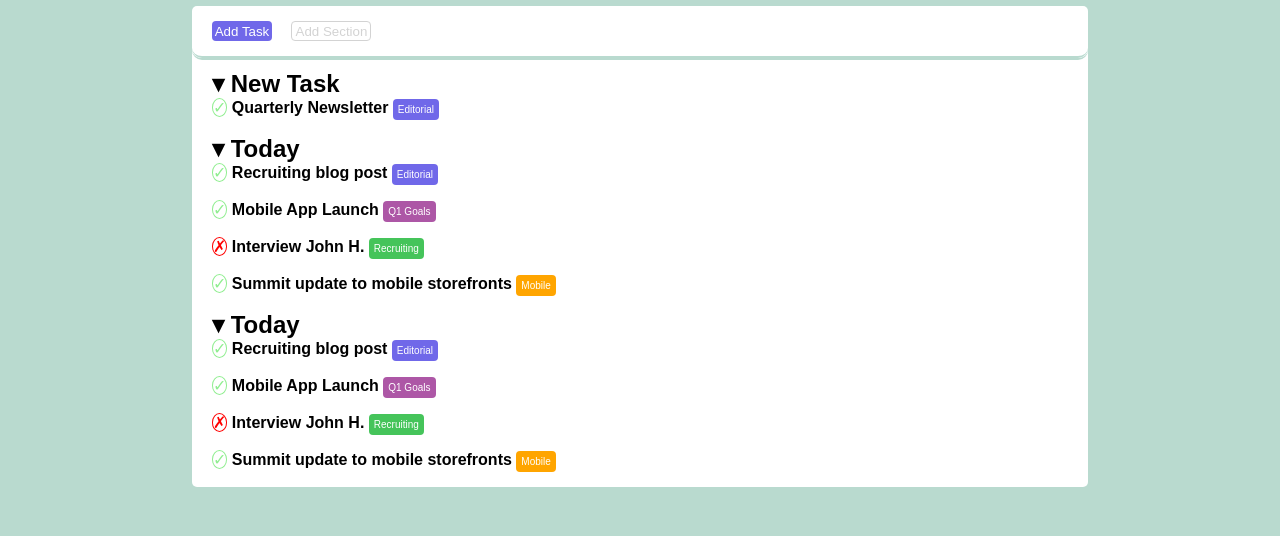
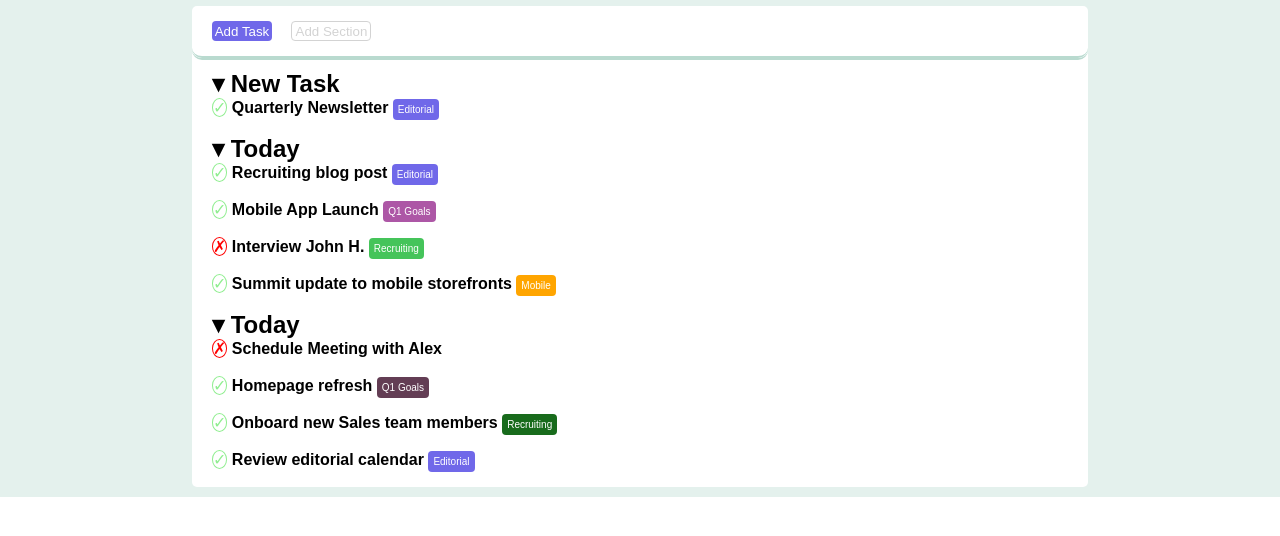
Before and after one commit to dumi994/html-css-toboolist, a plain HTML site: page index.html in a window 1280 px wide. Shown: the part 82-618 px from the top of the page. Drawn offline with Linux system fonts and the light colour scheme.

Commit message:
conclusione

```diff
--- a/index.html
+++ b/index.html
@@ -47,14 +47,14 @@
                     <span class="checked">&check;</span><span><strong> Summit update to mobile storefronts
                         </strong><span class="rettangolino-arancione"> Mobile </span></span> <br><br>
                     <h2> &#x25BE; Today</h2>
-                    <span class="checked">&check;</span><span><strong> Recruiting blog post </strong><span
-                            class="rettangolino-blu"> Editorial </span></span> <br><br>
-                    <span class="checked">&check;</span><span><strong> Mobile App Launch </strong><span
-                            class="rettangolino-viola"> Q1 Goals </span></span> <br><br>
-                    <span class="crossed">&cross;</span><span><strong> Interview John H. </strong><span
-                            class="rettangolino-verde"> Recruiting </span></span> <br><br>
-                    <span class="checked">&check;</span><span><strong> Summit update to mobile storefronts
-                        </strong><span class="rettangolino-arancione"> Mobile </span></span> <br><br>
+                    <span class="crossed">&cross;</span><span><strong> Schedule Meeting with Alex</strong></span>
+                    <br><br>
+                    <span class="checked">&check;</span><span><strong> Homepage refresh </strong><span
+                            class="rettangolino-violetto"> Q1 Goals </span></span> <br><br>
+                    <span class="checked">&check;</span><span><strong> Onboard new Sales team members </strong><span
+                            class="rettangolino-verdescuro"> Recruiting </span></span> <br><br>
+                    <span class="checked">&check;</span><span><strong> Review editorial calendar
+                        </strong><span class="rettangolino-blu"> Editorial </span></span> <br><br>
                 </div>
             </main>
             <!-- /contenuto -->
--- a/style.css
+++ b/style.css
@@ -2,13 +2,14 @@
     box-sizing: border-box;
     margin: 0;
     padding:0;
-    font-family: ;
 }
 
+
 #contenitore{
+    padding-bottom: 10px;
     width:100%;
-    height:900px;
-    background-color:rgb(185, 218, 207);
+    height:auto;
+    background-color:rgb(228, 241, 237);
     font-family:font-family: 'Poppins', sans-serif;
 }
 
@@ -67,6 +68,7 @@
 .contenuto{
     padding-top:10px;
     padding-left: 20px;
+
 }
 
 .rettangolino-blu{
@@ -121,6 +123,32 @@
     color:white;
 }
 
+.rettangolino-violetto{
+    background-color:rgb(99, 61, 84);
+    border: none;
+    border-radius: 4px;
+    width: 80px;
+    height: 20px;
+    padding:5px;
+    text-align: center;
+    margin-bottom:20px;
+    font-size: 10px;
+    color:white;
+}
+
+.rettangolino-verdescuro{
+    background-color:rgb(24, 107, 28);
+    border: none;
+    border-radius: 4px;
+    width: 80px;
+    height: 20px;
+    padding:5px;
+    text-align: center;
+    margin-bottom:20px;
+    font-size: 10px;
+    color:white;
+}
+
 .checked{
     color:lightgreen;
     border:1px solid lightgreen;
```
